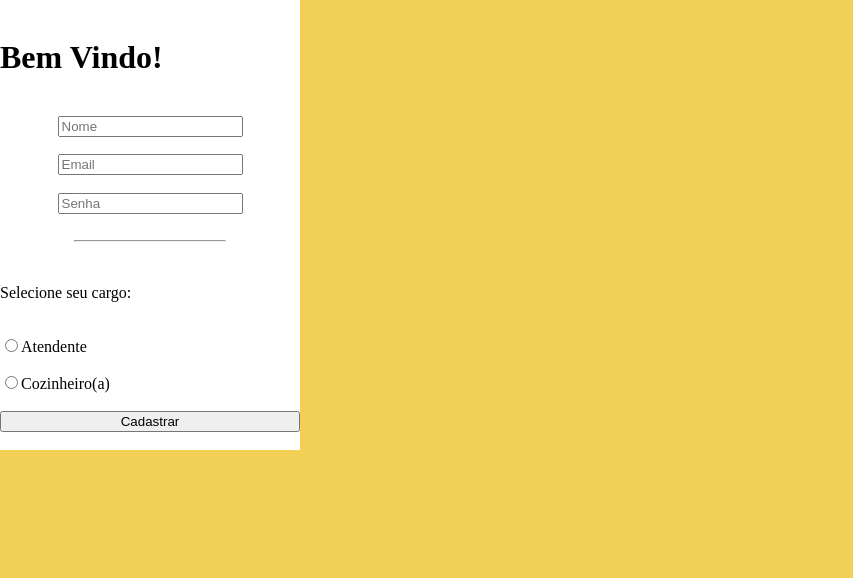
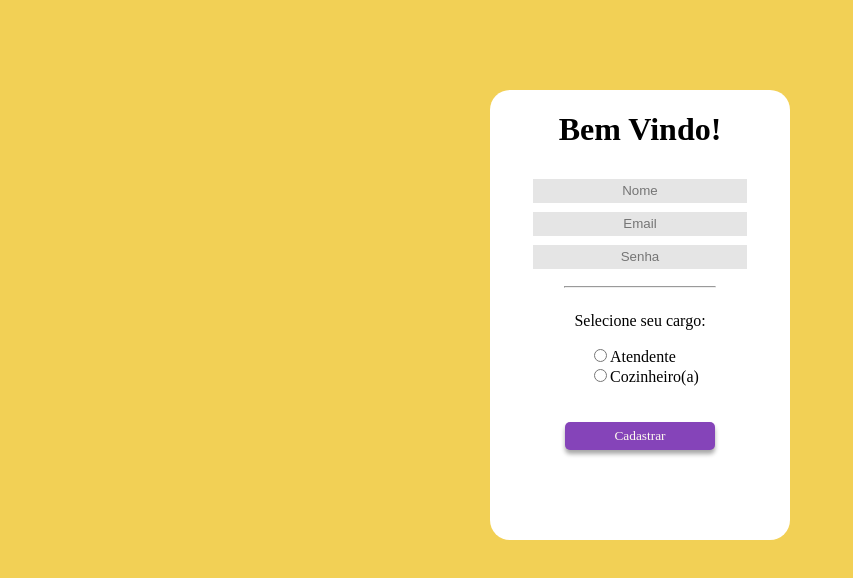
Before and after one commit to Laboratoria/SAP006-burger-queen-api-client, a React (Create React App) app: page /register in a window 1280 px wide. Shown: the top 578 px of the page, without its empty margins (0-853 px from the left). Built offline with nearby package versions, Linux system fonts and the light colour scheme.

Commit message:
tela de cadastro quase pronta

```diff
--- a/src/pages/signUp/index.js
+++ b/src/pages/signUp/index.js
@@ -9,19 +9,19 @@ function alertApears() {
 const signUp = () => {
     return (
     <main>
-      <div className="form">
-    <form className="form-input">
-      <h1>Bem Vindo!</h1>
+    <form className="form">
+      <h1 style={{textAlign:"center"}}>Bem Vindo!</h1>
+      <section className="form-input">
       <Input placeholder="Nome"></Input>
       <Input placeholder="Email"></Input>
       <Input placeholder="Senha"></Input>
+      </section>
       <hr width="150px"></hr>
       <p>Selecione seu cargo:</p>
       <label><input type="radio" name="workingOptions" value="Atendente"></input>Atendente</label>
       <label><input type="radio" name="workingOptions" value="Cozinheiro(a)"></input>Cozinheiro(a)</label>
-      <Button btnText="Cadastrar" btnOnClick={alertApears} />
+      <Button btnClass="registerBtn" btnText="Cadastrar" btnOnClick={alertApears} />
     </form>
-      </div>
     </main>
     );
 }
--- a/src/pages/signUp/style.css
+++ b/src/pages/signUp/style.css
@@ -1,24 +1,66 @@
-.form-input {
+main {
+    display: flex;
+    justify-content: center;
+    align-items: center;
+    height: 630px;
+}
+
+.form {
     display: flex;
     flex-direction: column;
     width: 300px;
     height: 450px;
     background-color: white;
-    justify-content: space-evenly;
+    border-radius: 20px;
 }
 
-.form-input input {
+.form-input{
+    display: flex;
+    flex-direction: column;
+    justify-content: space-evenly;
+    height: 24%;
+}
+
+img {
+    width: 5%;
+    height: 5%;
+}
+
+
+.form-input img, input, button, p{
     align-self: center;
+}
+
+.form button {
+    margin-top: 12%
+}
+
+label {
+    margin-left: 33%;
 }
 
 body {
     background-color: #F2D055;
 }
-/*
-.form{
 
+.registerBtn {
+    width: 50%;
+    padding: 6px;
+    color: floralwhite;
+    background-color: #8544b9;
+    border: none;
+    border-radius: 5px;
+    font-family: "Kaisei Tokumin", serif;
+    align-items: center;
+    box-shadow: 0px 4px 4px rgb(20 20 20 / 37%);
+    cursor: pointer;
+  }
+
+  .input {
+    background-color: #E5E5E5;
+    border: none;
+    justify-content: center;
+    text-align: center;
+    width: 70%;
+    height: 20%;
 }
-
-main {
-    justify-content: center;
-} */
```
Also changed, not shown: src/img/logoMagic.png (added).
